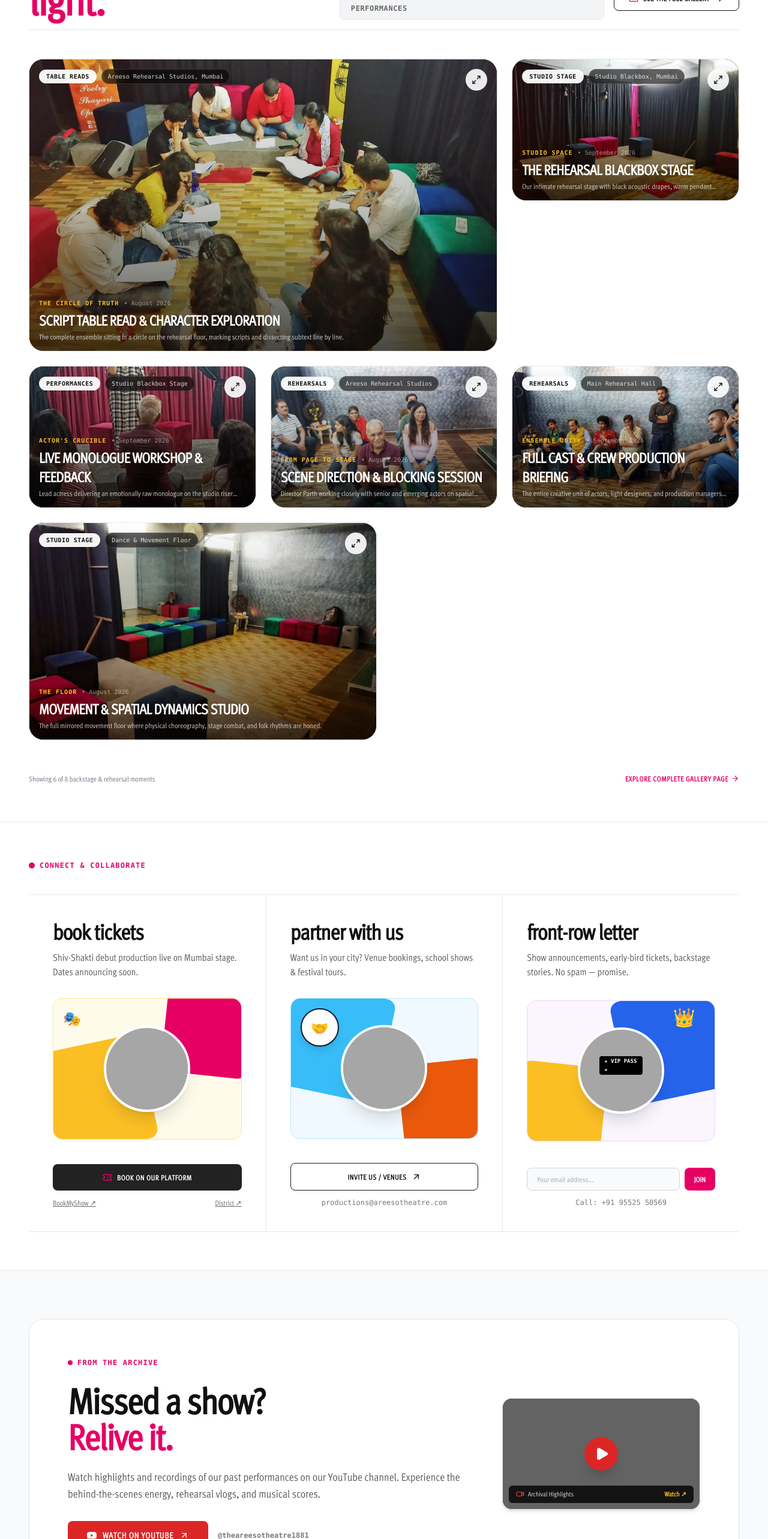
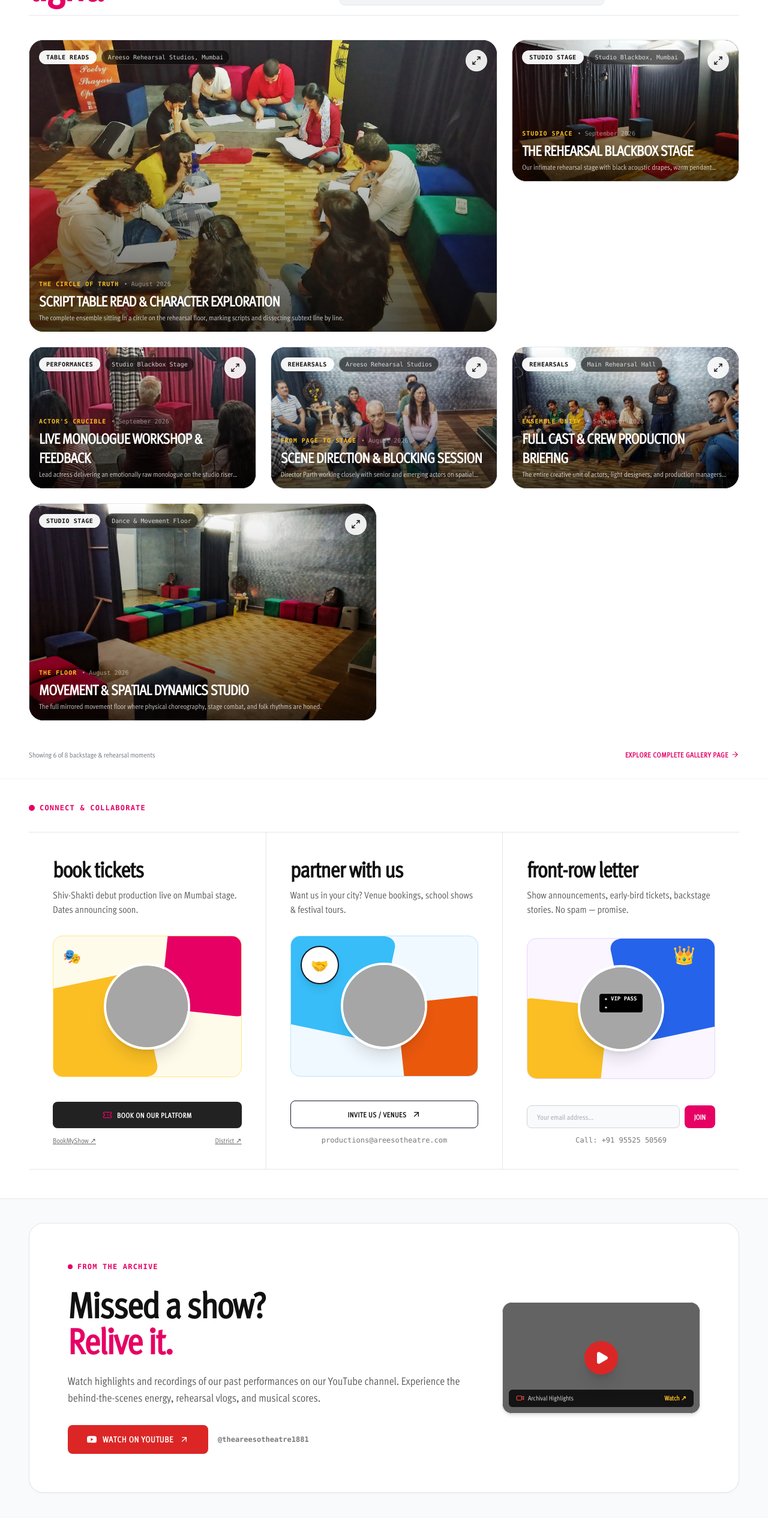
Before and after one commit to BhavinKapadiya/shiv-shakti, a React (Vite) app: page / in a window 1280 px wide. Shown: the part 5981-8547 px from the top of the page at 60% size. Built offline with nearby package versions, Linux system fonts and the light colour scheme; grey boxes are pictures that could not be loaded.

Commit message:
style: Eliminate large vertical gaps between Gallery, Contact, Archive, and FAQ sections

```diff
--- a/src/components/ArchiveSection.jsx
+++ b/src/components/ArchiveSection.jsx
@@ -5,7 +5,7 @@ import { THEATRE_INFO } from '../data/theatreData';
 
 export default function ArchiveSection({ setCursorText }) {
   return (
-    <section className="py-20 px-6 sm:px-8 md:px-12 bg-gray-50 border-t border-gray-200">
+    <section className="py-8 sm:py-10 px-6 sm:px-8 md:px-12 bg-gray-50 border-t border-gray-200">
       <div className="max-w-7xl mx-auto">
 
         <div className="relative rounded-3xl border border-gray-200 bg-white p-8 sm:p-12 md:p-16 overflow-hidden shadow-sm">
--- a/src/components/ContactSection.jsx
+++ b/src/components/ContactSection.jsx
@@ -22,8 +22,8 @@ export default function ContactSection({ onOpenBooking, onOpenInvite, setCursorT
   };
 
   return (
-    <section id="contact" className="py-12 sm:py-16 px-6 sm:px-8 md:px-12 bg-white border-t border-gray-200">
-      <div className="max-w-7xl mx-auto space-y-8 sm:space-y-10">
+    <section id="contact" className="pt-8 sm:pt-10 pb-10 sm:pb-12 px-6 sm:px-8 md:px-12 bg-white border-t border-gray-100">
+      <div className="max-w-7xl mx-auto space-y-6 sm:space-y-8">
 
         {/* Top Header Tag */}
         <div className="flex items-center gap-2">
--- a/src/components/FaqSection.jsx
+++ b/src/components/FaqSection.jsx
@@ -10,7 +10,7 @@ export default function FaqSection({ onOpenInvite, setCursorText }) {
   };
 
   return (
-    <section className="py-24 sm:py-32 px-6 sm:px-8 md:px-12 bg-white border-t border-gray-100">
+    <section className="py-10 sm:py-14 px-6 sm:px-8 md:px-12 bg-white border-t border-gray-100">
       <div className="max-w-7xl mx-auto">
 
         <div className="grid grid-cols-1 lg:grid-cols-12 gap-12">
--- a/src/components/Footer.jsx
+++ b/src/components/Footer.jsx
@@ -29,7 +29,7 @@ export default function Footer({ onNavigate, onOpenInvite, onOpenBooking, setCur
   };
 
   return (
-    <footer className="bg-[#0a0a0c] text-white pt-24 pb-12 px-6 sm:px-8 md:px-12 border-t border-white/10 relative overflow-hidden">
+    <footer className="bg-[#0a0a0c] text-white pt-12 sm:pt-16 pb-10 sm:pb-12 px-6 sm:px-8 md:px-12 border-t border-white/10 relative overflow-hidden">
 
       {/* Top Main Grid */}
       <div className="max-w-7xl mx-auto grid grid-cols-1 lg:grid-cols-12 gap-12 lg:gap-8 pb-16 border-b border-white/10">
--- a/src/components/GallerySection.jsx
+++ b/src/components/GallerySection.jsx
@@ -20,8 +20,8 @@ export default function GallerySection({ onSelectMoment, onOpenFullGallery, onNa
   };
 
   return (
-    <section id="gallery" className="py-12 sm:py-16 px-6 sm:px-8 md:px-12 bg-white border-t border-gray-100">
-      <div className="max-w-7xl mx-auto space-y-10 sm:space-y-12">
+    <section id="gallery" className="pt-8 sm:pt-10 pb-6 sm:pb-8 px-6 sm:px-8 md:px-12 bg-white border-t border-gray-100">
+      <div className="max-w-7xl mx-auto space-y-8 sm:space-y-10">
 
         {/* Header matching Boch & Fernsh Design */}
         <div className="flex flex-col md:flex-row md:items-end justify-between gap-6 pb-4 border-b border-gray-200">
```
